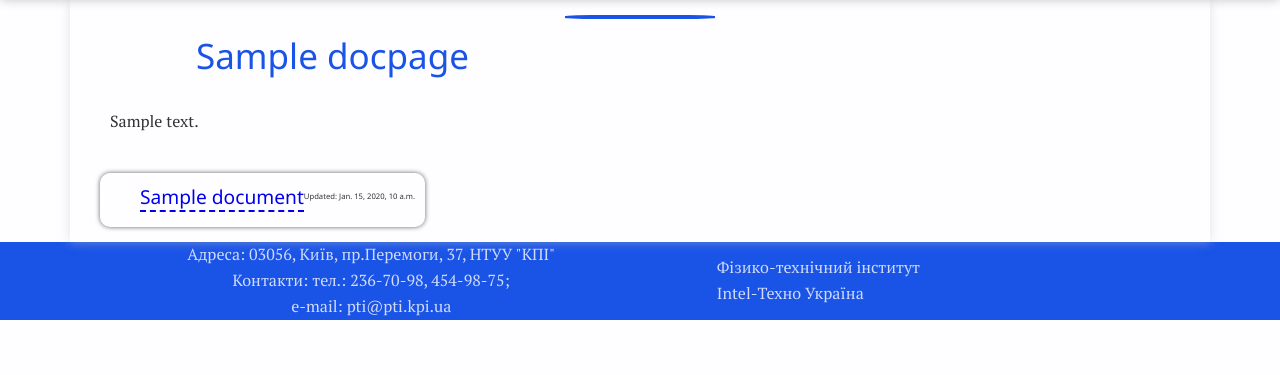
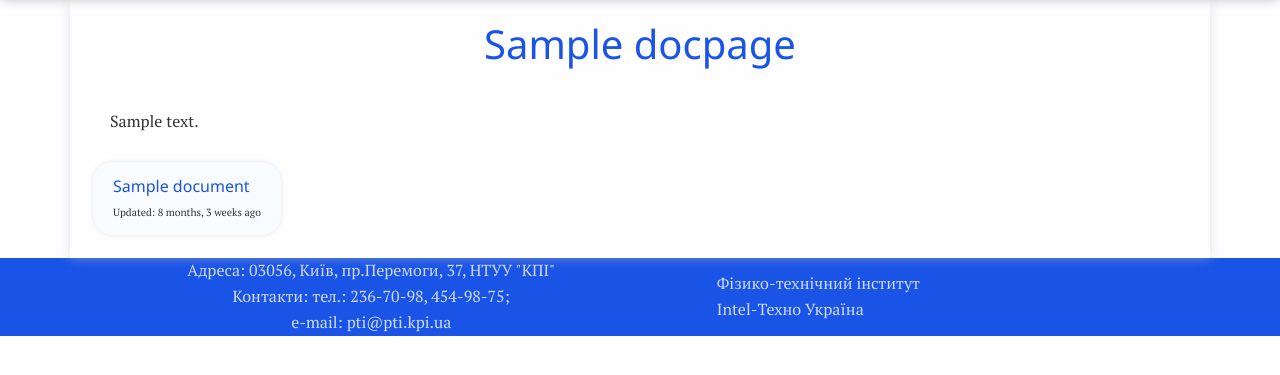
Before and after one commit to aipyth/ipt-intel-techno, a Django app: a page that uses ipt_techno_site/templates/base.html in a window 1280 px wide. Shown: the part 81-456 px from the top of the page. Run offline with Django 3.2, Linux system fonts and the light colour scheme; tables that the repository leaves empty hold one stand-in row (values such as "Sample post"); some libraries are stand-ins or nearby versions.

Commit message:
markup for ver0.1 done

```diff
--- a/ipt_techno_site/blog/templates/blog/post_list.html
+++ b/ipt_techno_site/blog/templates/blog/post_list.html
@@ -30,7 +30,7 @@
 
     <nav aria-label="Page navigation example">
         <ul class="pagination justify-content-center">
-            {% if page_obj.paginator.count > 3 %}
+            {% if page_obj.paginator.num_pages > 3 %}
             <li class="page-item"><a class="page-link" href="?page={{ page_obj.start_index }}">First</a></li>
             {% endif %}
 
@@ -44,7 +44,7 @@
                 <a class="page-link" href="{% if page_obj.has_next %}?page={{ page_obj.next_page_number }}{% endif %}">Next</a>
             </li>
 
-            {% if page_obj.paginator.count > 3 %}
+            {% if page_obj.paginator.num_pages > 3 %}
                 <li class="page-item"><a class="page-link" href="?page={{ page_obj.end_index }}">Last</a></li>
             {% endif %}
         </ul>
--- a/ipt_techno_site/documents/templates/documents/docpage_detail.html
+++ b/ipt_techno_site/documents/templates/documents/docpage_detail.html
@@ -16,22 +16,22 @@ doc.date -- дата последней загрузки
 {% endcomment %}
 <div class="container">
     <div class="row">
-        <div class="col class static-main maincont">
-            <div class="bord"></div>
-            <h1>{{ docpage.name }}</h1>
+        <div class="col class static-main">
+            {% comment %} <div class="bord"></div> {% endcomment %}
+            <h1 class="docpage-header">{{ docpage.name }}</h1>
 
             <p>{{ docpage.text|safe }}</p>
 
+            <div class="downloadfiles">
             {% for doc in docpage.files.all %}
-            <div class="downloadfiles_row">
-                <a href="{{ doc.upload.url }}" class="downloadlink">
-                    <div class="downloadfile pdf">
-                        <span>{{ doc.name }}</span>
-                        <span class="updated">Updated: {{ doc.date }}</span>
-                    </div>
+                <a href="{{ doc.upload.url }}" class="downloadfile">
+                    {% comment %} <div class="downloadfile"> {% endcomment %}
+                        <h6>{{ doc.name }}</h6>
+                        <p class="updated">Updated: {{ doc.date|naturaltime }}</p>
+                    {% comment %} </div> {% endcomment %}
                 </a>
+            {% endfor %}
             </div>
-            {% endfor %}
         </div>
     </div>
 </div>
--- a/ipt_techno_site/static/css/styles.css
+++ b/ipt_techno_site/static/css/styles.css
@@ -262,7 +262,7 @@ span.important {
       margin: 15px auto; }
   .maincont .author {
     background-color: rgba(255, 255, 255, 0.521);
-    border: 3px solid rgba(206, 180, 165, 0.781);
+    border: 2px solid #55c1ff;
     padding: 10px;
     border-bottom-right-radius: 20px;
     border-bottom-left-radius: 5px;
@@ -292,11 +292,23 @@ span.important {
     margin-top: -8px;
     overflow: wrap;
     overflow-wrap: anywhere; }
-  .maincont h1 {
-    color: #1a54e7;
-    font-size: 35px;
-    padding-left: 10%;
-    margin: 15px 0; }
+  .maincont .post-title {
+    height: 30vh;
+    width: 100%;
+    background-size: cover;
+    background-color: black; }
+    .maincont .post-title .darken-image {
+      width: 100%;
+      height: 100%;
+      background-color: rgba(0, 0, 0, 0.4);
+      display: flex;
+      justify-content: center;
+      align-items: center; }
+      .maincont .post-title .darken-image h1 {
+        display: flex;
+        color: #fefdff;
+        font-size: 2em;
+        text-shadow: 0 0 15px #000; }
   .maincont .maincont-footer {
     color: rgba(189, 137, 126, 0.5);
     padding-top: 25px;
@@ -307,7 +319,8 @@ span.important {
     z-index: -1; }
 
 .static-main {
-  margin-bottom: 0; }
+  margin-bottom: 0;
+  box-shadow: 0 0 10px rgba(200, 200, 200, 0.5); }
   .static-main p {
     color: #333333;
     font-size: 100%;
@@ -322,41 +335,46 @@ span.important {
     margin-top: 15px; }
   .static-main .bord-2 {
     margin-bottom: 20px; }
+  .static-main .docpage-header {
+    color: #1a54e7;
+    text-align: center;
+    margin: 20px 10px; }
 
 .downloadfiles {
   display: flex;
   flex-flow: row wrap;
-  flex-direction: row;
-  flex-grow: 2;
-  margin-bottom: 15px;
-  align-items: stretch; }
+  margin-bottom: 15px; }
+  .downloadfiles a {
+    text-decoration: none;
+    transition: transform 0.5s ease; }
+  .downloadfiles a:hover {
+    color: #1a54e7;
+    text-decoration: none;
+    transform: scale(1.05); }
 
 .downloadfile {
   font-size: 1.2rem;
-  display: inline-block;
-  padding: 10px;
-  padding-left: 40px;
-  padding-bottom: 15px;
-  box-shadow: 0 0 5px #646464;
-  border-radius: 10px 10px;
-  margin: 15px; }
-  .downloadfile span {
-    text-decoration: none;
-    color: -webkit-link;
-    border-bottom: 2px dashed -webkit-link; }
-  .downloadfile span.updated {
-    text-decoration: none;
+  color: #1a54e7;
+  display: flex;
+  flex-direction: column;
+  justify-content: space-around;
+  padding: 15px 20px;
+  margin: 8px;
+  box-shadow: 0 0 5px rgba(0, 0, 0, 0.1);
+  border-radius: 20px 20px;
+  background-color: rgba(85, 193, 255, 0.035); }
+  .downloadfile p.updated {
     color: #333333;
-    font-size: 40%;
-    float: right;
+    font-size: 0.65rem;
     border: none;
-    margin-top: 5px;
-    margin-bottom: -15px; }
+    margin: 0;
+    padding: 0; }
 
 .posts-container-ws {
   width: 100%;
   display: flex;
-  justify-content: center; }
+  justify-content: center;
+  margin-bottom: 20px; }
   .posts-container-ws .posts-container {
     max-width: 1200px;
     display: flex;
@@ -376,7 +394,7 @@ span.important {
           max-width: 45%; } }
       @media screen and (max-width: 600px) {
         .posts-container-ws .posts-container .postcard {
-          max-width: 40%; } }
+          max-width: 90%; } }
       .posts-container-ws .posts-container .postcard .image-container {
         width: 100%;
         height: 150px;
--- a/ipt_techno_site/static/css/styles.sass
+++ b/ipt_techno_site/static/css/styles.sass
@@ -24,6 +24,8 @@ span
     line-height: 1rem
     color: rgb(51, 51, 51)
 
+// .content-wrapper
+//     min-height: 90vh
 
 // header + logo
 
@@ -187,7 +189,6 @@ button.click-me
     max-width: 150px
 
 // main blocks 3x3
-
 #figlnk:hover
     text-decoration: none
 
@@ -226,8 +227,8 @@ figure.figure:active
 
 a.user
     font-size: 0.6rem
-//footer
 
+// FOOTER //
 footer
     background-color: rgb(26, 84, 231)
     color: rgba(254, 253, 255, 0.8)
@@ -257,7 +258,7 @@ footer
         font-size: 100%
         line-height: 1.5em
 
-
+// CAROUSEL //
 .carousel-inner
     max-height: 35vw
     background-color: black
@@ -305,11 +306,14 @@ span.important
         img
             display: block
             margin: 15px auto
+        // iframe
+        //     margin: 15px auto
 
 
     .author
         background-color: rgba(255, 255, 255, 0.521)
-        border: 3px solid rgba(206, 180, 165, 0.781)
+        // border: 3px solid rgba(206, 180, 165, 0.781)
+        border: 2px solid $navy
         padding: 10px
         border-bottom-right-radius: 20px
         border-bottom-left-radius: 5px
@@ -339,11 +343,23 @@ span.important
         margin-top: -8px
         overflow: wrap
         overflow-wrap: anywhere
-    h1
-        color: $blue
-        font-size: 35px
-        padding-left: 10%
-        margin: 15px 0
+    .post-title
+        height: 30vh
+        width: 100%
+        background-size: cover
+        background-color: black
+        .darken-image
+            width: 100%
+            height: 100%
+            background-color: rgba(0, 0, 0, 0.4)
+            display: flex
+            justify-content: center
+            align-items: center
+            h1
+                display: flex
+                color: $white
+                font-size: 2em
+                text-shadow: 0 0 15px #000
     .maincont-footer
         color: rgba(189, 137, 126, 0.5)
         padding-top: 25px
@@ -354,10 +370,12 @@ span.important
         z-index: -1
 
 
+
 //Static page styles
 
 .static-main
     margin-bottom: 0
+    box-shadow: 0 0 10px rgba(200, 200, 200, 0.5)
     p
         color: $black
         font-size: 100%
@@ -372,46 +390,62 @@ span.important
         margin-top: 15px
     .bord-2
         margin-bottom: 20px
+    .docpage-header
+        color: $blue
+        text-align: center
+        margin: 20px 10px
+
 .downloadfiles
     display: flex
     flex-flow: row wrap
-    flex-direction: row
-    flex-grow: 2
+    // flex-direction: row
+    // flex-grow: 2
     margin-bottom: 15px
-    align-items: stretch
+
+    a
+        text-decoration: none
+        transition: transform 0.5s ease
+    a:hover
+        color: $blue
+        text-decoration: none
+        transform: scale(1.05)
+
 .downloadfile
     font-size: 1.2rem
-    display: inline-block
-    padding: 10px
-    padding-left: 40px
-    padding-bottom: 15px
-    box-shadow: 0 0 5px rgba(100, 100, 100, 1)
-    border-radius: 10px 10px
-    margin: 15px
-    span
-        text-decoration: none
-        color: -webkit-link
-        border-bottom: 2px dashed -webkit-link
-    span.updated
-        text-decoration: none
+    color: $blue
+
+    display: flex
+    flex-direction: column
+    justify-content: space-around
+    padding: 15px 20px
+    margin: 8px
+
+    box-shadow: 0 0 5px rgba(0, 0, 0, 0.1)
+    border-radius: 20px 20px
+
+    background-color: rgba(85, 193, 255, 0.035)
+
+    p.updated
+        // text-decoration: none
         color: rgba(51, 51, 51, 1)
-        font-size: 40%
-        float: right
+        font-size: 0.65rem
         border: none
-        margin-top: 5px
-        margin-bottom: -15px
+        margin: 0
+        padding: 0
 
 
 
 // Post card on home screen
 $postcard-width: 350px
-// $postcard-width: 30%
+$postcard-width-600: 90%
+$postcard-width-900: 45%
 $postcard-height: 300px
 $image-container-height: 150px
 .posts-container-ws
     width: 100%
     display: flex
     justify-content: center
+    margin-bottom: 20px
 
     .posts-container
         max-width: 1200px
@@ -429,18 +463,12 @@ $image-container-height: 150px
             box-shadow: 0 0 10px rgba(200, 200, 200, 0.7)
             transition: transform 0.5s ease
             @media screen and (max-width: 900px)
-                max-width: 45%
-                // height: 200px
+                max-width: $postcard-width-900
             @media screen and (max-width: 600px)
-                // max-width: 125px
-                max-width: 40%
-                // height: 80px
+                max-width: $postcard-width-600
 
             .image-container
-                // width: $postcard-width
                 width: 100%
-                // @media screen and (max-width: 600px)
-                //     width: 125px
                 height: $image-container-height
                 overflow: hidden
                 text-align: center
--- a/ipt_techno_site/templates/base.html
+++ b/ipt_techno_site/templates/base.html
@@ -86,9 +86,11 @@
     </header>
     {% endblock %}
 
+    <div class="content-wrapper">
     {% block content %}
 
     {% endblock %}
+    </div>
 
     {% block footer %}
     <footer class="container-footer">
```
Also changed, not shown: ipt_techno_site/blog/templates/blog/post_detail.html (+12 -4 lines), 1 other file. Lines whose indentation alone changed are shown as unchanged.
